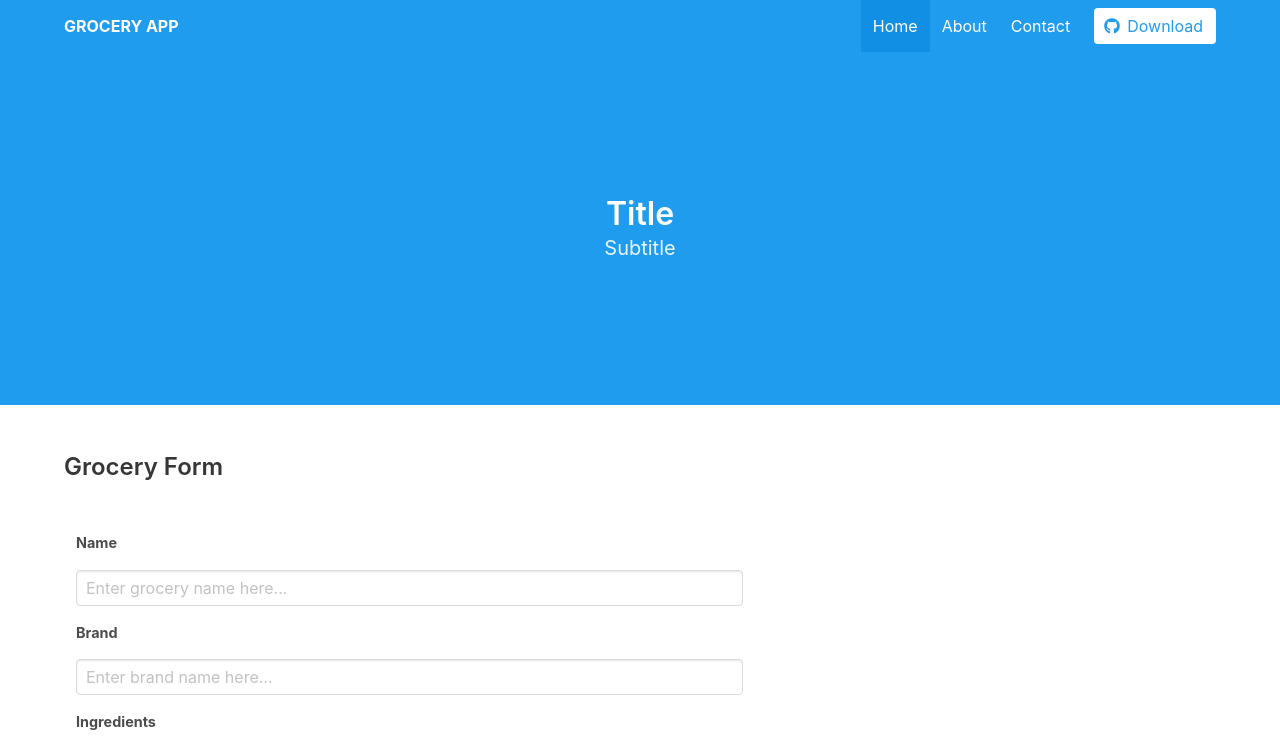
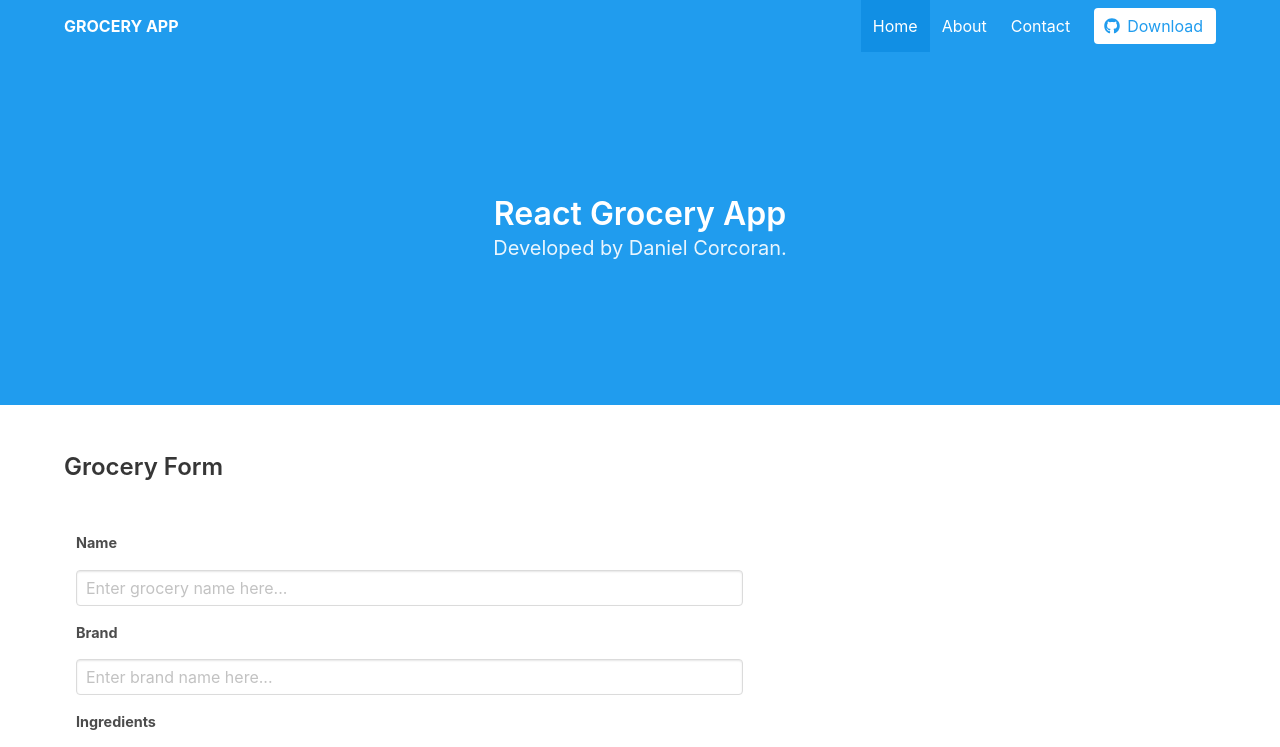
Before and after one commit to danielc92/react-grocery-app, a React (Create React App) app: page / in a window 1280 px wide. Shown: the top 747 px of the page. Built offline with nearby package versions, Linux system fonts and the light colour scheme.

Commit message:
Added burger.js

```diff
--- /dev/null
+++ b/public/burger.js
@@ -0,0 +1,25 @@
+document.addEventListener('DOMContentLoaded', () => {
+
+    // Get all "navbar-burger" elements
+    const $navbarBurgers = Array.prototype.slice.call(document.querySelectorAll('.navbar-burger'), 0);
+
+    // Check if there are any navbar burgers
+    if ($navbarBurgers.length > 0) {
+
+      // Add a click event on each of them
+      $navbarBurgers.forEach( el => {
+        el.addEventListener('click', () => {
+
+          // Get the target from the "data-target" attribute
+          const target = el.dataset.target;
+          const $target = document.getElementById(target);
+
+          // Toggle the "is-active" class on both the "navbar-burger" and the "navbar-menu"
+          el.classList.toggle('is-active');
+          $target.classList.toggle('is-active');
+
+        });
+      });
+    }
+
+  });
--- a/public/index.html
+++ b/public/index.html
@@ -17,5 +17,6 @@
   <body>
     <noscript>You need to enable JavaScript to run this app.</noscript>
     <div id="root"></div>
+    <script src="burger.js"></script>
   </body>
 </html>
--- a/src/Hero.js
+++ b/src/Hero.js
@@ -46,15 +46,13 @@ export default class Hero extends Component {
   <div className="hero-body">
     <div className="container has-text-centered">
       <p className="title">
-        Title
+        React Grocery App
       </p>
       <p className="subtitle">
-        Subtitle
+        Developed by Daniel Corcoran.
       </p>
     </div>
   </div>
-
-
 </section>
 
             </React.Fragment>
```
